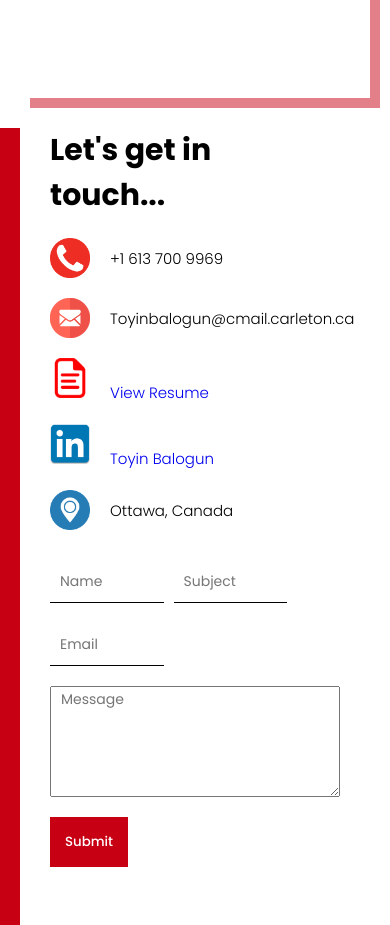
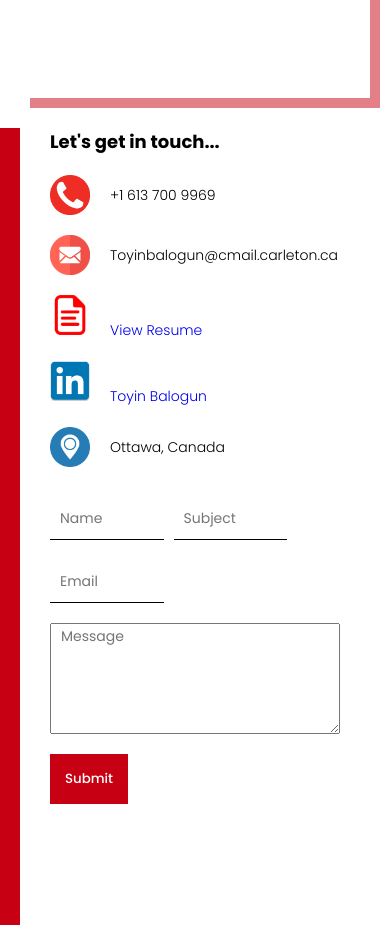
Before and after one commit to Toyinbalogun/portfolio, a React (Create React App) app: page / in a window 390 px wide. Shown: the part 6020-6945 px from the top of the page. Built offline with nearby package versions, Linux system fonts and the light colour scheme.

Commit message:
made webpage responsive for 5 target screens

```diff
--- a/src/components/contact/contact.css
+++ b/src/components/contact/contact.css
@@ -86,15 +86,6 @@ button {
   cursor: pointer;
 }
 
-
-@media only screen and (max-width: 375px) and (max-width: 767px) {
-  .c-title {
-    font-size: 10px;
-    background-color: red;
-  }
-}
-
-
 @media screen and (max-width: 767px) {
   .c-wrapper {
     flex-direction: column;
@@ -102,7 +93,7 @@ button {
   }
 
   .c-title {
-    font-size: 20px;
+    font-size: 18px;
   }
 
   .c-icon {
@@ -142,7 +133,7 @@ button {
 }
 
 /* Medium devices (landscape tablets, 768px and up) */
-@media only screen and (max-width: 992px) {
+@media only screen and (min-width: 992px) {
   .c-wrapper {
     padding: 0px 50px;
   }
```
